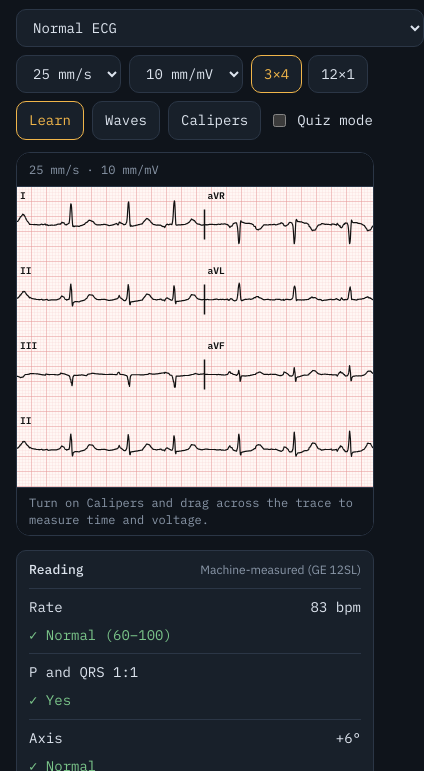
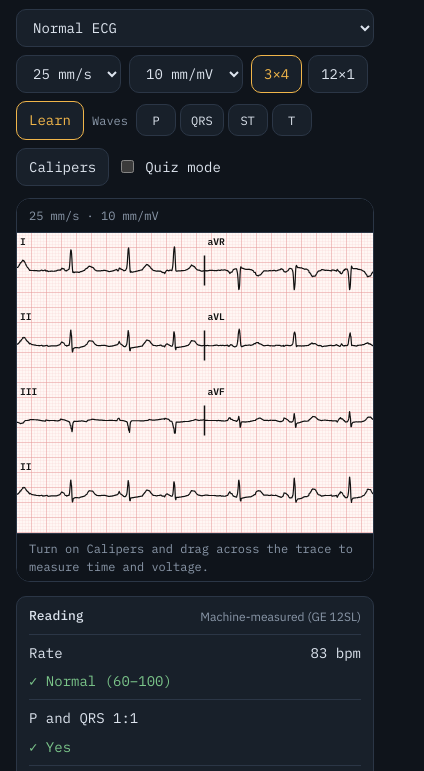
Before and after one commit to aminefourari/radiology, a website with bundled scripts: page site/ecg.html in a window 390 px wide. Shown: the part 62-833 px from the top of the page, 424 px wide, since content can reach past the window. Built offline with nearby package versions, Linux system fonts and the light colour scheme.

Commit message:
ECG waves: toggle P, QRS, ST and T independently
The single Waves button becomes four toggles, coloured like their bands. The URL keeps
the choice (waves=ST,T); old waves=1 links still show all four. Also stop the ECG picker
from widening the page on phones when a long title is selected.

```diff
--- a/site/ecg.html
+++ b/site/ecg.html
@@ -38,7 +38,13 @@
     <button class="btn" role="radio" data-layout="12x1">12×1</button>
   </div>
   <button id="learn-btn" class="btn learn-btn" aria-pressed="false" data-t="learn.button">Learn</button>
-  <button id="waves" class="btn" aria-pressed="false" data-t="ecg.waves">Waves</button>
+  <div id="waves" class="wave-toggles" role="group" aria-label="Waves" data-t-aria="ecg.waves" dir="ltr">
+    <span data-t="ecg.waves">Waves</span>
+    <button class="btn small w-P" aria-pressed="false" data-k="P">P</button>
+    <button class="btn small w-QRS" aria-pressed="false" data-k="QRS">QRS</button>
+    <button class="btn small w-ST" aria-pressed="false" data-k="ST">ST</button>
+    <button class="btn small w-T" aria-pressed="false" data-k="T">T</button>
+  </div>
   <button id="calipers" class="btn" aria-pressed="false" data-t="ecg.calipers">Calipers</button>
   <label class="check"><input id="quiz" type="checkbox"> <span data-t="ecg.quiz">Quiz mode</span></label>
 </section>
--- a/site/js/ecgapp.js
+++ b/site/js/ecgapp.js
@@ -1,5 +1,5 @@
 // ECG page DOM wiring. Geometry lives in ecgplot.js. The paper is one SVG in millimetre units.
-import { measure, panels, paperMm, pathData, shownWaves, tracePoints, waveBands, ROW_MM } from "./ecgplot.js";
+import { WAVE_KINDS, measure, panels, paperMm, parseWaves, pathData, shownWaves, tracePoints, waveBands, ROW_MM } from "./ecgplot.js";
 import { STEPS, diagnosisChoices, formatMeasure, isNormal, ltr, makeStore, nextRandom, score } from "./ecglearn.js";
 import { applyDir, loadLanguages, loadStrings, localized, pickLang, t } from "./i18n.js";
 import { REPO_URL, ecgReportUrl } from "./report.js";
@@ -10,7 +10,7 @@ const MIN_PPM = 3; // px per mm floor; narrower screens scroll sideways
 const GROUPS = ["normal", "rhythm", "conduction", "hypertrophy", "ischaemia", "other"];
 
 let langs = [], list = [], ecg = null;
-const st = { ecg: null, lang: "en", speed: 25, gain: 10, layout: "3x4", quiz: false, waves: false, learn: false };
+const st = { ecg: null, lang: "en", speed: 25, gain: 10, layout: "3x4", quiz: false, waves: [], learn: false }; // waves: shaded kinds, subset of WAVE_KINDS
 // Learn mode: { step 0..7 (7 = diagnosis), picks, dx: [ids], done }. Session data lives in localStorage when allowed.
 let learn = null;
 const store = makeStore(() => localStorage);
@@ -30,7 +30,7 @@ async function boot() {
   if (["5", "10", "20"].includes(h.get("gain"))) st.gain = +h.get("gain");
   if (["3x4", "12x1"].includes(h.get("layout"))) st.layout = h.get("layout");
   st.quiz = h.get("quiz") === "1";
-  st.waves = h.get("waves") === "1";
+  st.waves = parseWaves(h.get("waves"));
   st.learn = h.get("learn") === "1";
 
   $("lang-select").replaceChildren(...langs.map((l) => new Option(l.name, l.code)));
@@ -40,7 +40,12 @@ async function boot() {
   $("gain").onchange = (e) => { st.gain = +e.target.value; draw(); };
   $("layout").onclick = (e) => { if (e.target.dataset.layout) { st.layout = e.target.dataset.layout; draw(); } };
   $("calipers").onclick = () => { ui.calipers = !ui.calipers; clearCalipers(); sync(); };
-  $("waves").onclick = () => { st.waves = !st.waves; draw(); };
+  $("waves").onclick = (e) => {
+    const k = e.target.dataset.k;
+    if (!k) return;
+    st.waves = WAVE_KINDS.filter((x) => (x === k) !== st.waves.includes(x)); // toggle k, keep order
+    draw();
+  };
   $("learn-btn").onclick = () => (st.learn ? exitLearn() : startLearn());
   $("quiz").onchange = (e) => { st.quiz = e.target.checked; $("answer").open = false; ui.highlight = null; renderText(); draw(); };
   $("answer").ontoggle = () => renderReading();
@@ -249,12 +254,12 @@ function sync() {
   $("gain").value = st.gain;
   document.querySelectorAll("#layout [data-layout]").forEach((b) => b.setAttribute("aria-checked", b.dataset.layout === st.layout));
   $("calipers").setAttribute("aria-pressed", ui.calipers);
-  $("waves").setAttribute("aria-pressed", st.waves);
+  document.querySelectorAll("#waves [data-k]").forEach((b) => b.setAttribute("aria-pressed", st.waves.includes(b.dataset.k)));
   $("paper").classList.toggle("measuring", ui.calipers);
   $("scale-info").textContent = `${st.speed} mm/s · ${st.gain} mm/mV`;
   const q = new URLSearchParams({ ecg: st.ecg, lang: st.lang, speed: st.speed, gain: st.gain, layout: st.layout });
   if (st.quiz) q.set("quiz", "1");
-  if (st.waves) q.set("waves", "1");
+  if (st.waves.length) q.set("waves", st.waves.join(","));
   if (st.learn) q.set("learn", "1");
   history.replaceState(null, "", `#${q}`);
 }
@@ -327,7 +332,7 @@ function draw() {
   const hl = ui.highlight;
   for (const panel of panels(duration, st.layout)) {
     const dim = hl && !hl.leads.includes(panel.lead);
-    const shown = shownWaves(ecg.waves, { all: st.waves, highlight: hl?.wave, dim });
+    const shown = shownWaves(ecg.waves, { kinds: st.waves, highlight: hl?.wave, dim });
     if (shown.length) {
       for (const b of waveBands(shown, ecg.fs, panel, st.speed)) {
         bands.append(el("rect", { class: `w-${b.k}`, x: b.x, y: b.y + 1, width: b.w, height: b.h - 2 }));
--- a/site/js/ecgplot.js
+++ b/site/js/ecgplot.js
@@ -64,10 +64,19 @@ export function stSegments(waves) {
   return out;
 }
 
-// Wave bands to shade on one panel. `all` = the Waves toggle (P, QRS, ST, T);
-// otherwise only the highlighted clue's wave, and not on dimmed leads.
-export function shownWaves(waves, { all, highlight, dim = false }) {
-  if (all) return [...waves, ...stSegments(waves)];
-  if (!highlight || dim) return [];
-  return highlight === "ST" ? stSegments(waves) : waves.filter((w) => w.k === highlight);
+export const WAVE_KINDS = ["P", "QRS", "ST", "T"];
+
+// Wave bands to shade on one panel: the kinds switched on, plus a highlighted clue's wave
+// (not on dimmed leads).
+export function shownWaves(waves, { kinds, highlight, dim = false }) {
+  const want = new Set(kinds);
+  if (highlight && !dim) want.add(highlight);
+  return [...waves.filter((w) => want.has(w.k)), ...(want.has("ST") ? stSegments(waves) : [])];
 }
+
+// URL value → wave kinds. "1" is the old all-waves link.
+export function parseWaves(v) {
+  if (v === "1") return [...WAVE_KINDS];
+  const got = new Set(String(v ?? "").split(","));
+  return WAVE_KINDS.filter((k) => got.has(k));
+}
--- a/site/style.css
+++ b/site/style.css
@@ -232,3 +232,14 @@ a.btn { display: inline-flex; align-items: center; text-decoration: none; }
 .learn .muted { color: var(--muted); }
 .learn .big { font-size: 16px; }
 .learn .pair { flex-wrap: wrap; margin-top: 8px; }
+
+/* per-wave toggles, coloured like their bands */
+.wave-toggles { display: flex; gap: 4px; align-items: center; }
+.wave-toggles span { color: var(--muted); font-size: 12px; margin-inline-end: 4px; }
+.wave-toggles .btn { min-width: 40px; }
+.wave-toggles .w-P { --c: #5b9cf0; }
+.wave-toggles .w-QRS { --c: #e85a5a; }
+.wave-toggles .w-ST { --c: #e0a12a; }
+.wave-toggles .w-T { --c: #4cb873; }
+.wave-toggles .btn[aria-pressed="true"] { border-color: var(--c); color: var(--c); background: color-mix(in srgb, var(--c) 14%, var(--panel)); }
+#ecg-select { max-width: 100%; min-width: 0; }
```
Also changed, not shown: tests/ecgplot.test.js (+18 -10 lines), README.md.
